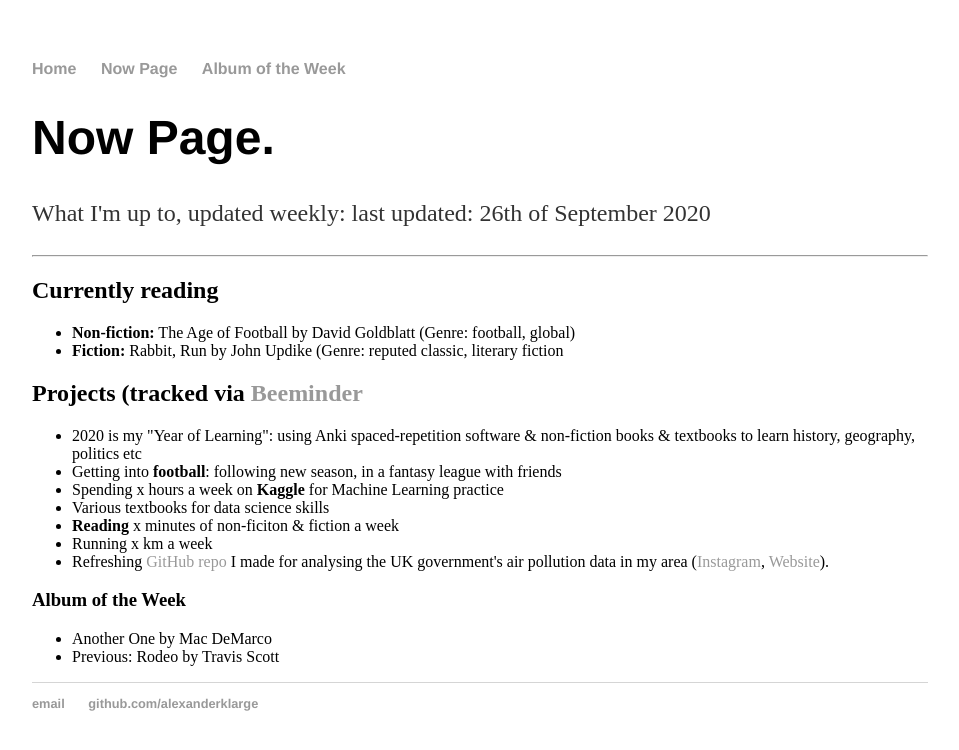
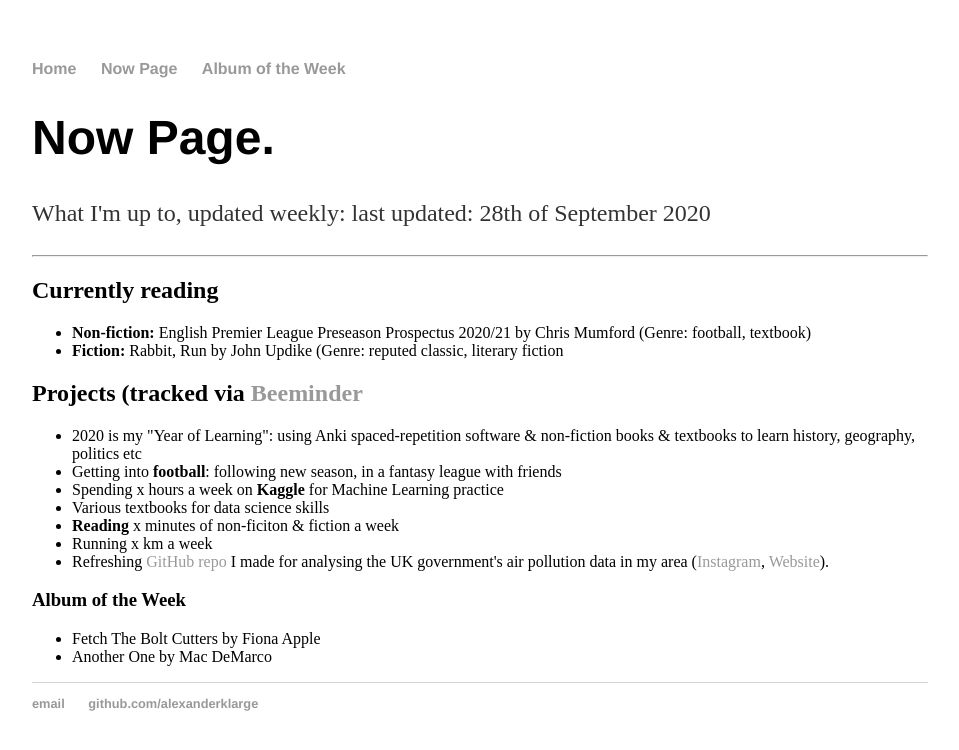
Before and after one commit to alexanderklarge/alexanderklarge.github.io, a Jekyll site: the page built from nowpage/index.html, in a window 1280 px wide. Shown: the top 750 px of the page, without its empty margins (160-1119 px from the left). Built offline with Jekyll 4.4.1, drawn with Linux system fonts in a browser that asks for light colours.

Commit message:
Weekly update - Fiona Apple, changed football book

```diff
--- a/AOTW/index.html
+++ b/AOTW/index.html
@@ -10,12 +10,13 @@ title: Albums of the Week
 <hr>
 <h2>Current AOTW</h2>
 <ul>
-	<li>Another One by Mac DeMarco</li>
+	<li>Fetch The Bolt Cutters by Fiona Apple</li>
 
 </ul>
 <h2>Previous AOTWs</h2>
 
 <ul>
+	<li>Another One by Mac DeMarco</li>
 	<li>Rodeo by Travis Scott</li>
 	<li>Plastic Ono Band by John Lennon ❤️</li>
 	<li>american dream by LCD Soundsystem</li>
--- a/nowpage/index.html
+++ b/nowpage/index.html
@@ -4,13 +4,13 @@ title: Alex's Now Page
 ---
 <div class="blurb">
 	<h1>Now Page.</h1>
-	<p>What I'm up to, updated weekly: last updated: 26th of September 2020</p>
+	<p>What I'm up to, updated weekly: last updated: 28th of September 2020</p>
 </div><!-- /.blurb -->
 <hr>
 
 <h2>Currently reading</h2>
 <ul>
-	<li><b>Non-fiction:</b> The Age of Football by David Goldblatt (Genre: football, global)</li>
+	<li><b>Non-fiction:</b> English Premier League Preseason Prospectus 2020/21 by Chris Mumford (Genre: football, textbook)</li>
 	<li><b>Fiction:</b> Rabbit, Run by John Updike (Genre: reputed classic, literary fiction</li>
 </ul>
 
@@ -27,5 +27,5 @@ title: Alex's Now Page
 
 <h3>Album of the Week</h3>
 <ul>
+	<li>Fetch The Bolt Cutters by Fiona Apple</li>
 	<li>Another One by Mac DeMarco</li>
-	<li>Previous: Rodeo by Travis Scott</li>
```
